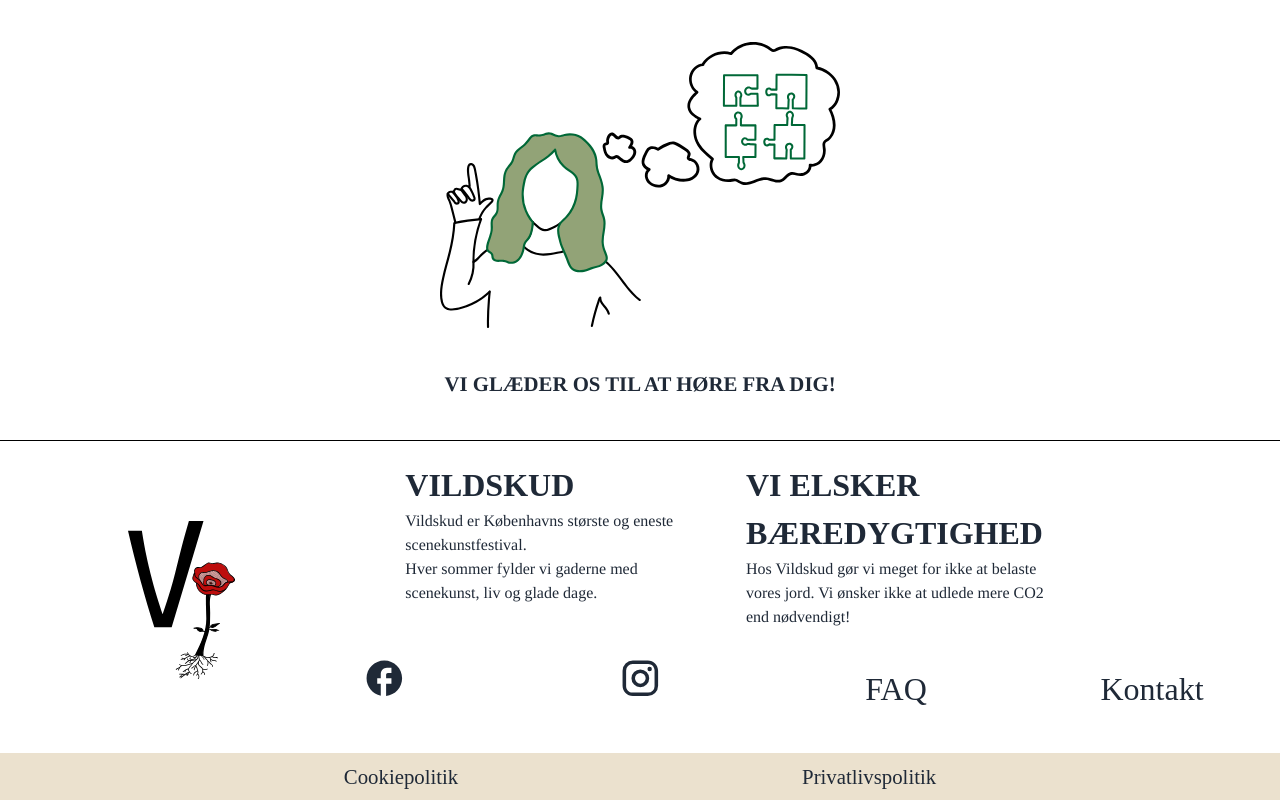
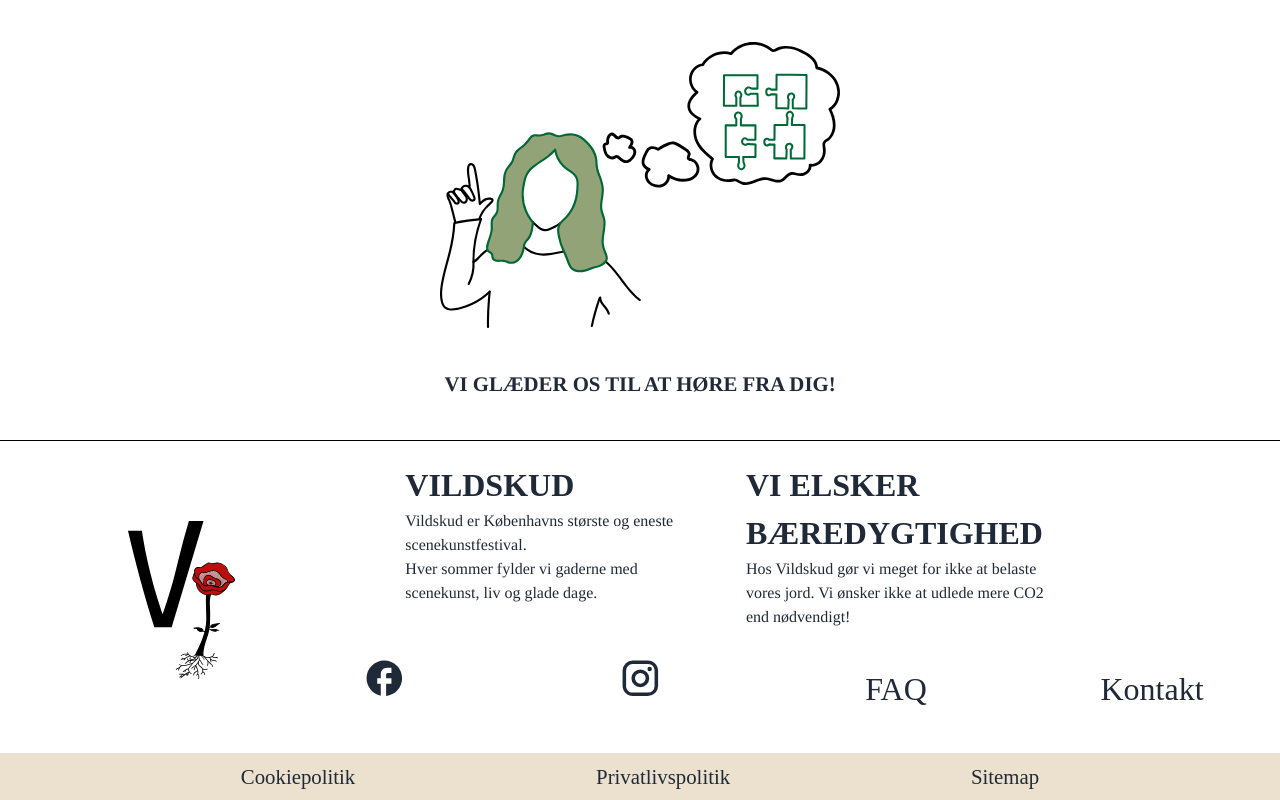
Before and after one commit to juliehjakobsen/vildskud, a website built with Vite: page src/arrangoer.html in a window 1280 px wide. Shown: the part 1478-2278 px from the top of the page. Built offline with nearby package versions, Linux system fonts and the light colour scheme; a web font is replaced by a local one.

Commit message:
Footer for fanden

```diff
--- a/src/arrangoer.html
+++ b/src/arrangoer.html
@@ -401,6 +401,7 @@
       >
         <a href="">Cookiepolitik</a>
         <a href="">Privatlivspolitik</a>
+        <a href="sitemap.html">Sitemap</a>
       </div>
     </footer>
     <script type="module" src="./main.js"></script>
--- a/src/line_up.html
+++ b/src/line_up.html
@@ -407,6 +407,7 @@
       >
         <a href="">Cookiepolitik</a>
         <a href="">Privatlivspolitik</a>
+        <a href="sitemap.html">Sitemap</a>
       </div>
     </footer>
 
```
